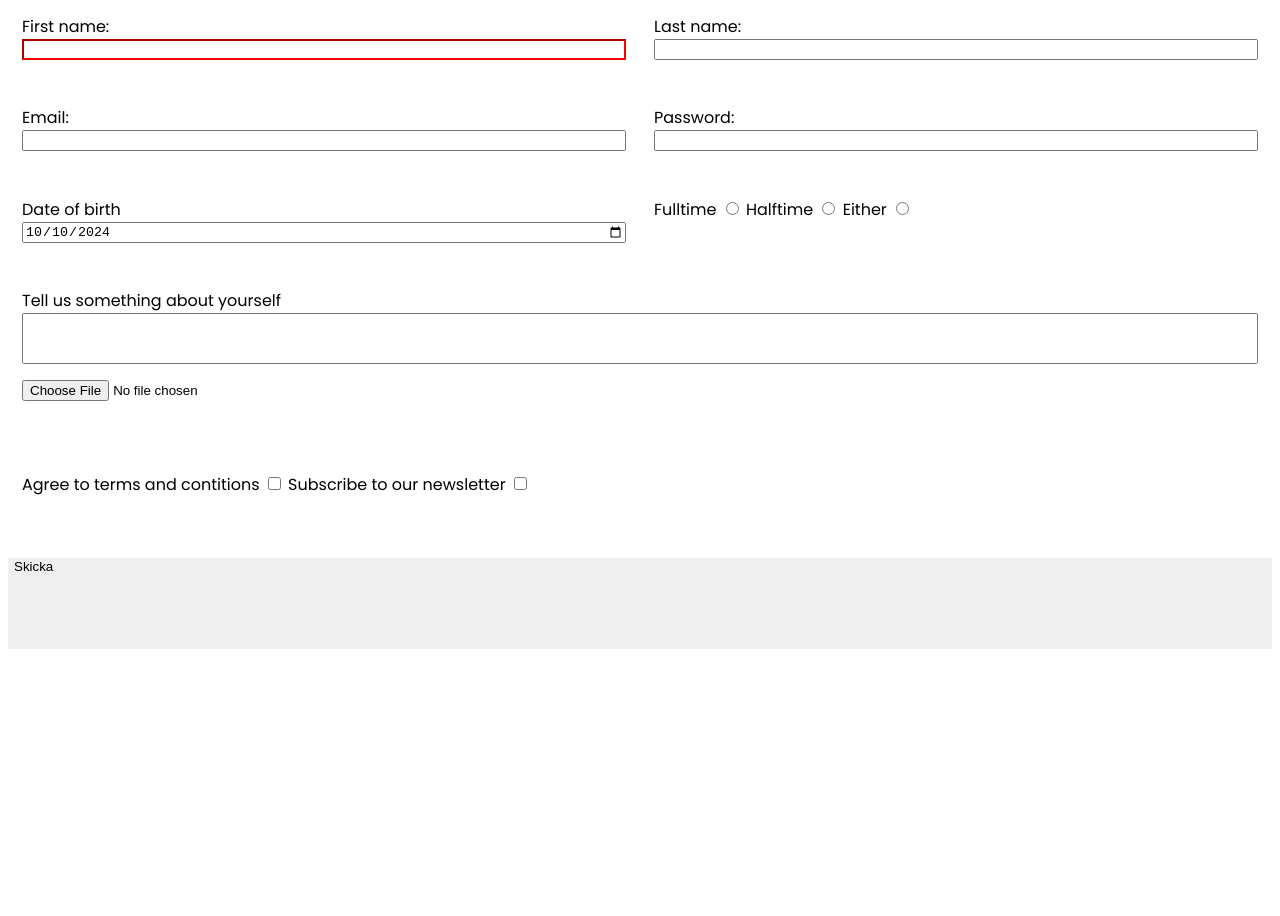
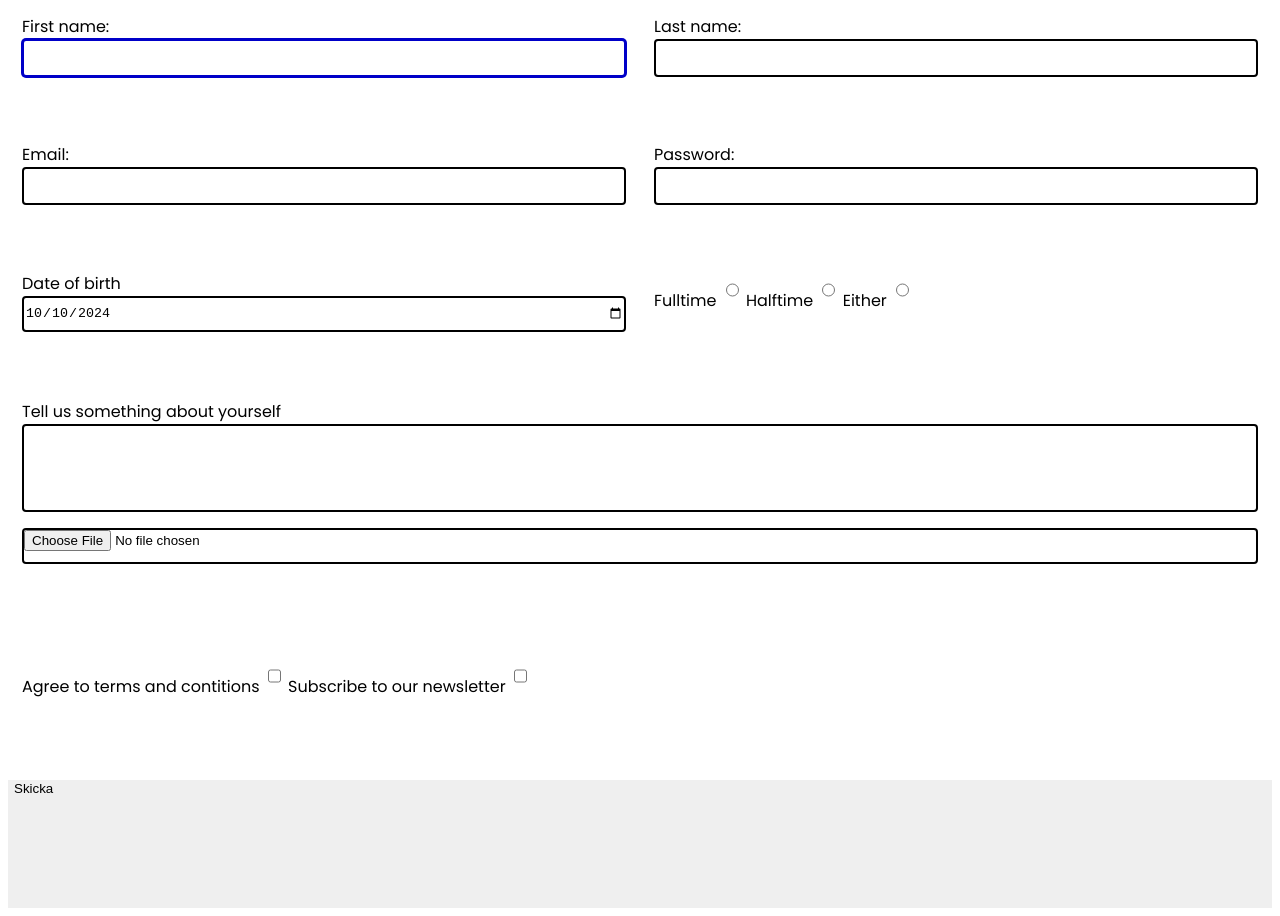
Before and after one commit to marypope19/workshop-building-a-form, a plain HTML site: page index.html in a window 1280 px wide. Before the commit the page ends 800 px from the top, so only its background shows below. Drawn offline with Linux system fonts and the light colour scheme.

Commit message:
input hover fx

```diff
--- a/assets/css/input-effects.css
+++ b/assets/css/input-effects.css
@@ -1,30 +1,33 @@
 input, textarea {
     outline: none;
-    /* border: 2px solid black; */
-    /* border-radius: 0.5rem; */
-    transition: border 0.6s;
+    border: 2px solid black;
+    border-radius: 0.25rem;
+    transition: border 0.2s, box-shadow 0.3;
+    height: 2rem;
 }
-
+/*
 input[type="date"],
 input[type="file"],
 input[type="radio"],
 input[type="checkbox"] {
 
 }
-
+ */
 textarea {
     resize: none;
+    height: 5rem;
 }
 
 input:hover,
 textarea:hover {
-    /* box-shadow: 0px 0px 0px 2px black; */
-    border-color: blue;
-    transition: border 0.2s;
+    border-color: rgb(0, 149, 255);
+    box-shadow: 0px 0px 0px 1px rgb(0, 149, 255);
+    transition: border 0.1s, box-shadow 0.2s;
 }
 
 input:focus, input:active,
 textarea:focus, textarea:active {
-    /* box-shadow: 0px 0px 0px 2px purple; */
-    border-color: red;
+    border-color: rgb(0, 0, 200);
+    box-shadow: 0px 0px 0px 1px rgb(0, 0, 200);
+    transition: border 0.1s, box-shadow 0.2s;
 }
```
